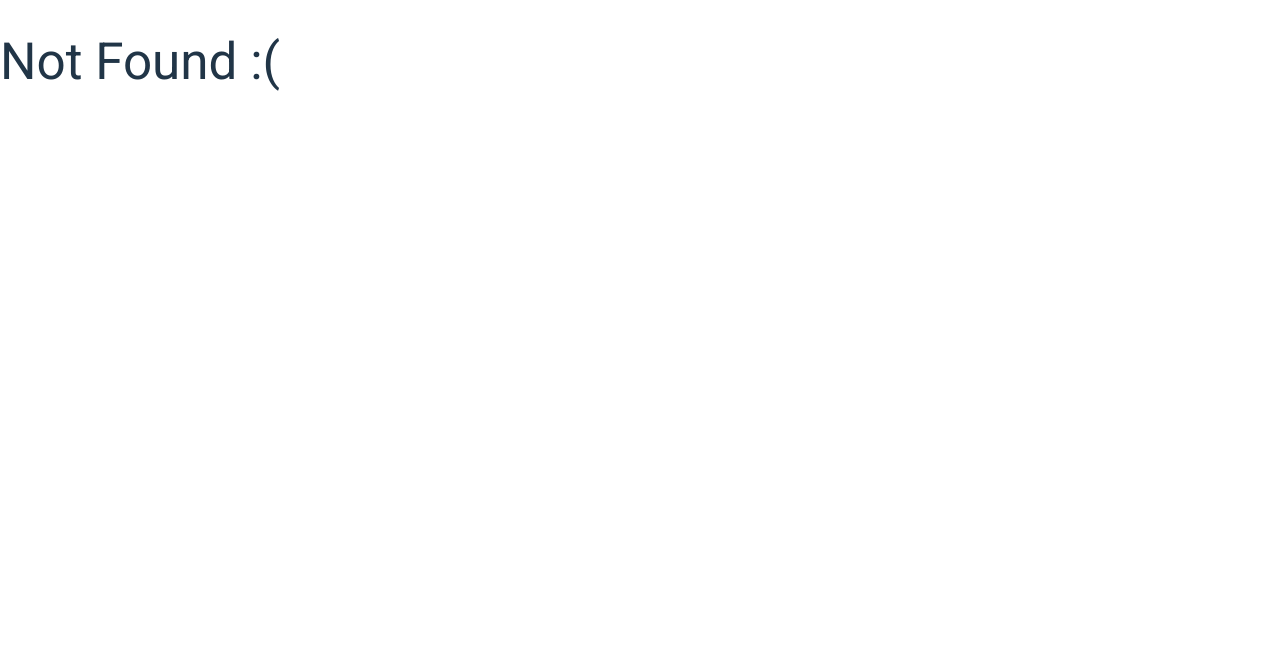
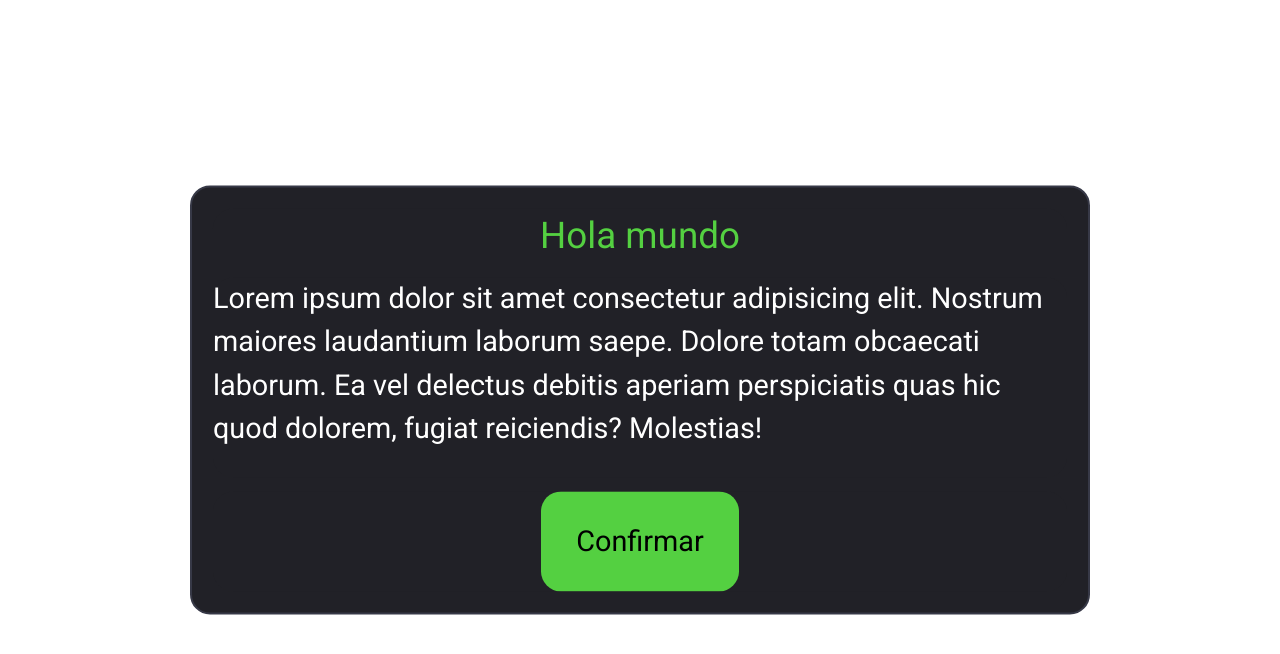
Before and after one commit to Oskarcr/FifengerPIA, a React (Vite) app: page /test in a window 1280 px wide. Before the commit this address had no page. Shown: the top 654 px of the page. Built offline with nearby package versions, Linux system fonts and the light colour scheme.

Commit message:
login y signup, credenciales y avance de tokens

```diff
--- a/package.json
+++ b/package.json
@@ -17,6 +17,7 @@
     "axios": "1.15.0",
     "bcrypt": "6.0.0",
     "express": "5.2.1",
+    "jsonwebtoken": "^9.0.3",
     "mongoose": "9.2.3",
     "react": "19.2.0",
     "react-dom": "19.2.0",
--- /dev/null
+++ b/src/components/MessageBox.jsx
@@ -0,0 +1,17 @@
+import "../css/defaults.css"
+
+export default function MessageBox({ title, content, onConfirm}) {
+    return (
+        <div className="message-box">
+            <div className="message-container">
+                <div className="message-text-title">{title}</div>
+                <div className="message-text-content">
+                    {content}
+                </div>
+                <div className="message-button-container">
+                    <button className="message-button" onClick={onConfirm}>Confirmar</button>
+                </div>
+            </div>
+        </div>
+    )
+}
--- a/src/core/AppRoutes.jsx
+++ b/src/core/AppRoutes.jsx
@@ -13,6 +13,7 @@ export default function AppRoutes() {
             <Route path="/signup" element= {<Pages.Signup/>}/>
             <Route path="/store" element= {<Pages.Store/>}/>
             {/* Cualquier pagina que no sea las de arriba */}
+            <Route path="/test" element= {<Pages.Test/>}/>
             <Route path="*" element= {<Pages.NotFound/>}/>
         </Routes>
     </BrowserRouter>);
--- a/src/core/Pages.jsx
+++ b/src/core/Pages.jsx
@@ -8,6 +8,7 @@ import NotFound from "../pages/NotFound";
 import Profile from "../pages/Profile";
 import Signup from "../pages/Signup";
 import Store from "../pages/Store";
+import Test from "../pages/Test.jsx";
 
 /**
  * Es un objeto que tiene todas los componentes
@@ -21,6 +22,7 @@ const Pages = {
     Profile,
     Signup,
     Store,
+    Test,
     NotFound
 };
 
--- a/src/css/desktop.css
+++ b/src/css/desktop.css
@@ -48,3 +48,18 @@ body {
 #profile-bottom-container, .profile-acquisition {
     height: 180px;
 }
+
+.message-box {
+    width: 100%;
+    max-width: 900px;
+    min-height: 300px;
+    font-size: var(--font-size-long);
+}
+
+.message-text-title {
+    font-size: var(--font-size-xl1);
+}
+
+.message-button-container {
+    height: 100px;
+}
--- a/src/css/mobile.css
+++ b/src/css/mobile.css
@@ -44,3 +44,16 @@ body {
 #profile-bottom-container, .profile-acquisition {
     height: 130px;
 }
+
+.message-box{
+    min-height: 300px;
+    font-size: var(--font-size-long);
+}
+
+.message-text-title {
+    font-size: var(--font-size-long);
+}
+
+.message-button-container{
+    height: 60px;
+}
--- a/src/css/styles.css
+++ b/src/css/styles.css
@@ -36,6 +36,7 @@ body {
     --primary-color-1: rgb(20, 20, 24);
     --primary-color-2: rgb(33, 33, 39);
     --secondary-color-1: rgb(84, 208, 65);
+    --secondary-color-2: rgb(255, 255, 255);
     --border-color: rgb(55, 57, 71);
 
     --border-radius: 20px;
@@ -45,6 +46,7 @@ body {
     --transition-border: border-color 0.2s ease;
     --spacing-medium: calc(var(--spacing-short) * 1.5);
     --spacing-long: calc(var(--spacing-short) * 2);
+    --spacing-short: 14px;
 }
 
 /* CSS local */
@@ -435,3 +437,57 @@ input:focus {
         height: 12%;
     }
 }
+
+.message-box {
+    display: flex;
+    position: absolute;
+    z-index: 100;
+    top: 50%;
+    left: 50%;
+    transform: translate(-50%,-50%);
+    flex-direction: column;
+    padding: var(--spacing-medium);
+    box-sizing: border-box;
+    overflow: hidden;
+    border: var(--border);
+    border-radius: var(--border-radius);
+    background-color: var(--primary-color-2);
+}
+
+.message-container {
+    display: flex;
+    flex-direction: column;
+    flex: 1;
+    border-radius: var(--border-radius);
+    gap: var(--spacing-short);
+    background-color: var(--primary-color-2);
+}
+
+.message-text-title {
+    display: flex;
+    color: var(--secondary-color-1);
+    justify-content: center;
+}
+
+.message-text-content {
+    display: flex;
+    flex: 1;
+    min-height: 200px;
+    border-radius: var(--border-radius);
+    justify-content: center;
+    color: var(--secondary-color-2);
+    background-color: var(--primary-color-2);
+}
+
+.message-button-container {
+    border-radius: var(--border-radius);
+    display: flex;
+    justify-content: center;
+    background-color: var(--primary-color-2);
+}
+
+.message-button {
+    border-radius: var(--border-radius);
+    background-color: var(--secondary-color-1);
+    cursor: pointer;
+}
--- a/src/pages/Login.jsx
+++ b/src/pages/Login.jsx
@@ -4,7 +4,6 @@ import { api } from "@/FifengerClient";
 
 export default function Login() {
     const navigate = useNavigate();
-
     const formRef = useRef(null);
 
     const login = async (evt) => {
@@ -14,8 +13,8 @@ export default function Login() {
 
         try {
             const response = await api.post("/auth/login", data);
+            sessionStorage.setItem("token", response.data.token);
             sessionStorage.setItem("username", response.data.username);
-            sessionStorage.setItem("email", response.data.email);
             navigate("/chat_list");
         }
         catch (error) {
--- a/src/pages/Signup.jsx
+++ b/src/pages/Signup.jsx
@@ -1,10 +1,12 @@
 import { useNavigate } from "react-router-dom"
-import { useRef } from "react";
+import { useRef, useState } from "react";
 import { api } from "@/FifengerClient";
+import MessageBox from "../components/MessageBox.jsx";
 
 export default function Signup() {
     const navigate = useNavigate();
     const formRef = useRef(null);
+    const [showMessage, setShowMessage] = useState(false);
 
     const signup = async (evt) => {
         evt.preventDefault();
@@ -13,6 +15,7 @@ export default function Signup() {
 
         try {
             await api.post("/auth/signup", data);
+            setShowMessage(true);
         }
         catch (error) {
             alert(error.response.data);
@@ -30,5 +33,12 @@ export default function Signup() {
                 <button id="signup-button" type="submit" onClick={signup}>Signup</button>
             </form>
         </div>
-    </div>);
+
+        {showMessage && (
+        <MessageBox title="Success" content="User added successfully" onConfirm={() => {
+            setShowMessage(false);
+            navigate("/login")}}/>
+        )}
+    </div>
+    );
 }
--- /dev/null
+++ b/src/pages/Test.jsx
@@ -0,0 +1,7 @@
+import MessageBox from "../components/MessageBox.jsx";
+
+export default function Test(){
+    return (
+        <MessageBox  title="Hola mundo" content={"Lorem ipsum dolor sit amet consectetur adipisicing elit. Nostrum maiores laudantium laborum saepe. Dolore totam obcaecati laborum. Ea vel delectus debitis aperiam perspiciatis quas hic quod dolorem, fugiat reiciendis? Molestias!"}></MessageBox>
+    );
+}
```
Also changed, not shown: 2 other files (tests, documents, lock files or other folders).
